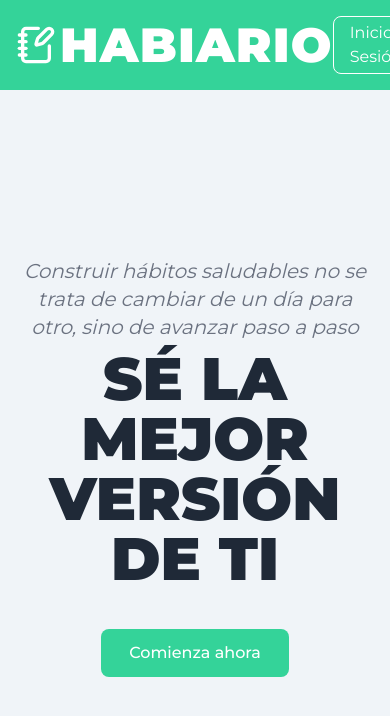
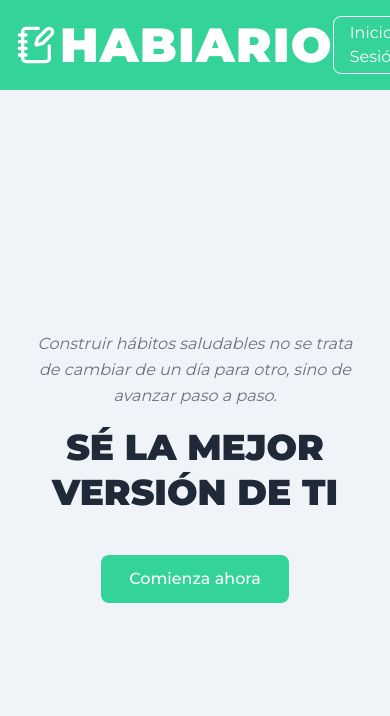
Before and after one commit to avtr-anthony/avtr-anthony-habit-tracker-app, a Next.js app: page / in a window 390 px wide. Shown: the top 716 px of the page. Built offline with nearby package versions, Linux system fonts and the light colour scheme.

Commit message:
feature(home): Se hizo responsive

```diff
--- a/src/features/home/Home.tsx
+++ b/src/features/home/Home.tsx
@@ -11,20 +11,19 @@ export default function Home() {
           { label: "Registrarse", href: "/register", variant: "primary" },
         ]}
       />
-
       <Container>
-        <div className="flex flex-1 flex-col justify-center items-center">
-          <div className="max-w-3xl text-center flex-col gap-2 flex mb-10">
-            <p className="italic text-xl">
+        <section className="flex flex-col items-center justify-center w-full h-full px-4 sm:px-6 md:px-10 lg:px-20 text-center">
+          <div className="max-w-3xl flex flex-col items-center md:items-start gap-4 mb-10">
+            <p className="italic text-base sm:text-lg md:text-xl text-textSecondary leading-relaxed">
               Construir hábitos saludables no se trata de cambiar de un día para
-              otro, sino de avanzar paso a paso
+              otro, sino de avanzar paso a paso.
             </p>
-            <h1 className="text-6xl font-black uppercase">
+            <h1 className="text-4xl sm:text-5xl md:text-6xl lg:text-7xl font-black uppercase text-text leading-tight">
               Sé la mejor versión de ti
             </h1>
           </div>
           <Button label="Comienza ahora" variant="primary" href="/register" />
-        </div>
+        </section>
       </Container>
     </>
   );
```
